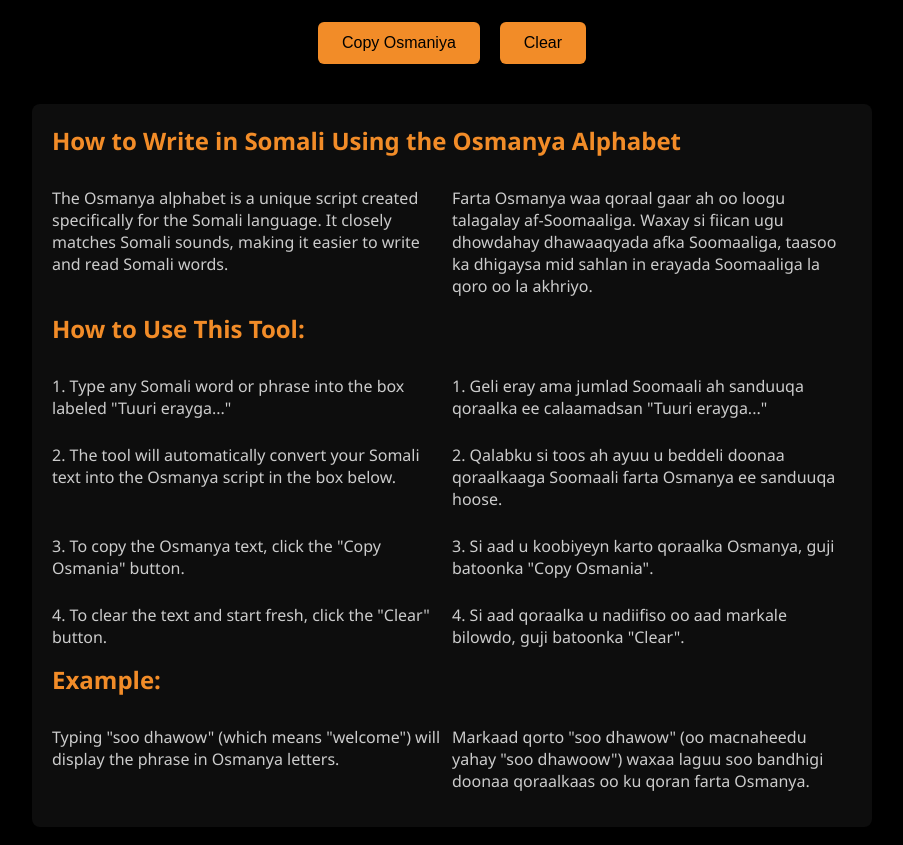
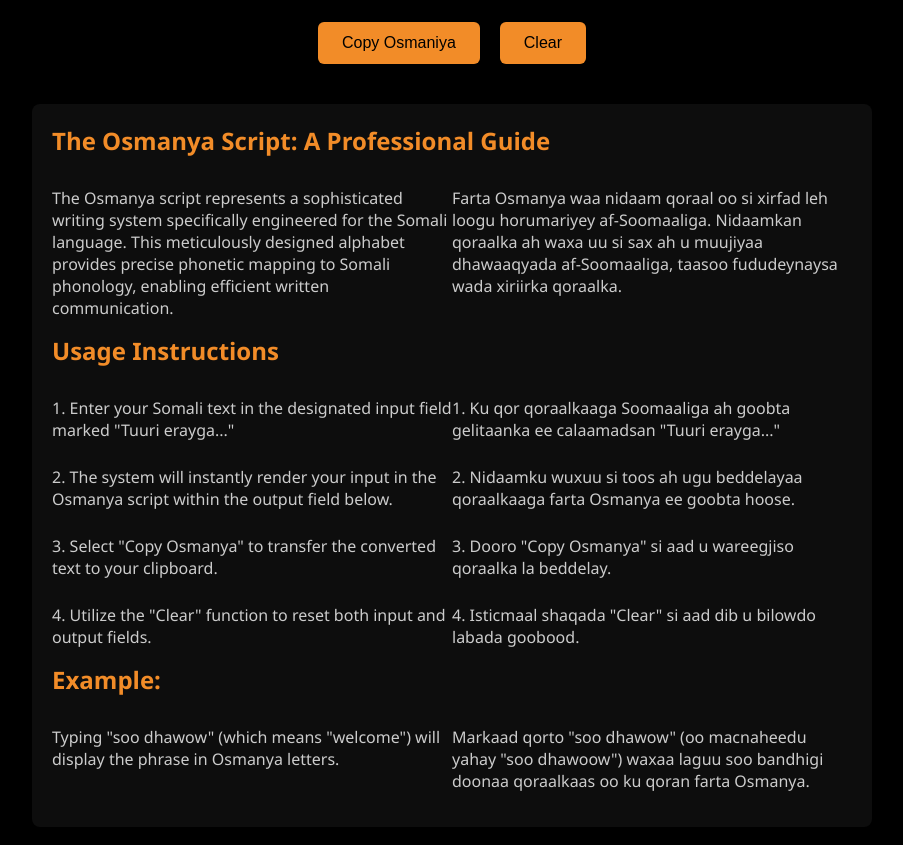
Before and after one commit to SomaliOsmaniya/osmaniya.keyboard, a plain HTML site: page index.html in a window 1280 px wide. Shown: the part 364-1209 px from the top of the page, without its empty margins (188-1091 px from the left). Drawn offline with Linux system fonts and the light colour scheme.

Commit message:
Update index.html

```diff
--- a/index.html
+++ b/index.html
@@ -137,27 +137,26 @@
       <button onclick="clearFields()">Clear</button>
     </div>
 
-    <div class="instructions">
-      <h2>How to Write in Somali Using the Osmanya Alphabet</h2>
+<div class="instructions">
+      <h2>The Osmanya Script: A Professional Guide</h2>
       <div class="bilingual">
-        <p>The Osmanya alphabet is a unique script created specifically for the Somali language. It closely matches Somali sounds, making it easier to write and read Somali words.</p>
-
-        <p>Farta Osmanya waa qoraal gaar ah oo loogu talagalay af-Soomaaliga. Waxay si fiican ugu dhowdahay dhawaaqyada afka Soomaaliga, taasoo ka dhigaysa mid sahlan in erayada Soomaaliga la qoro oo la akhriyo.</p>
+        <p>The Osmanya script represents a sophisticated writing system specifically engineered for the Somali language. This meticulously designed alphabet provides precise phonetic mapping to Somali phonology, enabling efficient written communication.</p>
+        <p>Farta Osmanya waa nidaam qoraal oo si xirfad leh loogu horumariyey af-Soomaaliga. Nidaamkan qoraalka ah waxa uu si sax ah u muujiyaa dhawaaqyada af-Soomaaliga, taasoo fududeynaysa wada xiriirka qoraalka.</p>
       </div>
 
-      <h2>How to Use This Tool:</h2>
+      <h2>Usage Instructions</h2>
       <div class="bilingual">
-        <p>1. Type any Somali word or phrase into the box labeled "Tuuri erayga..."</p>
-        <p>1. Geli eray ama jumlad Soomaali ah sanduuqa qoraalka ee calaamadsan "Tuuri erayga..."</p>
+        <p>1. Enter your Somali text in the designated input field marked "Tuuri erayga..."</p>
+        <p>1. Ku qor qoraalkaaga Soomaaliga ah goobta gelitaanka ee calaamadsan "Tuuri erayga..."</p>
 
-        <p>2. The tool will automatically convert your Somali text into the Osmanya script in the box below.</p>
-        <p>2. Qalabku si toos ah ayuu u beddeli doonaa qoraalkaaga Soomaali farta Osmanya ee sanduuqa hoose.</p>
+        <p>2. The system will instantly render your input in the Osmanya script within the output field below.</p>
+        <p>2. Nidaamku wuxuu si toos ah ugu beddelayaa qoraalkaaga farta Osmanya ee goobta hoose.</p>
 
-        <p>3. To copy the Osmanya text, click the "Copy Osmania" button.</p>
-        <p>3. Si aad u koobiyeyn karto qoraalka Osmanya, guji batoonka "Copy Osmania".</p>
+        <p>3. Select "Copy Osmanya" to transfer the converted text to your clipboard.</p>
+        <p>3. Dooro "Copy Osmanya" si aad u wareegjiso qoraalka la beddelay.</p>
 
-        <p>4. To clear the text and start fresh, click the "Clear" button.</p>
-        <p>4. Si aad qoraalka u nadiifiso oo aad markale bilowdo, guji batoonka "Clear".</p>
+        <p>4. Utilize the "Clear" function to reset both input and output fields.</p>
+        <p>4. Isticmaal shaqada "Clear" si aad dib u bilowdo labada goobood.</p>
       </div>
 
       <h2>Example:</h2>
```
